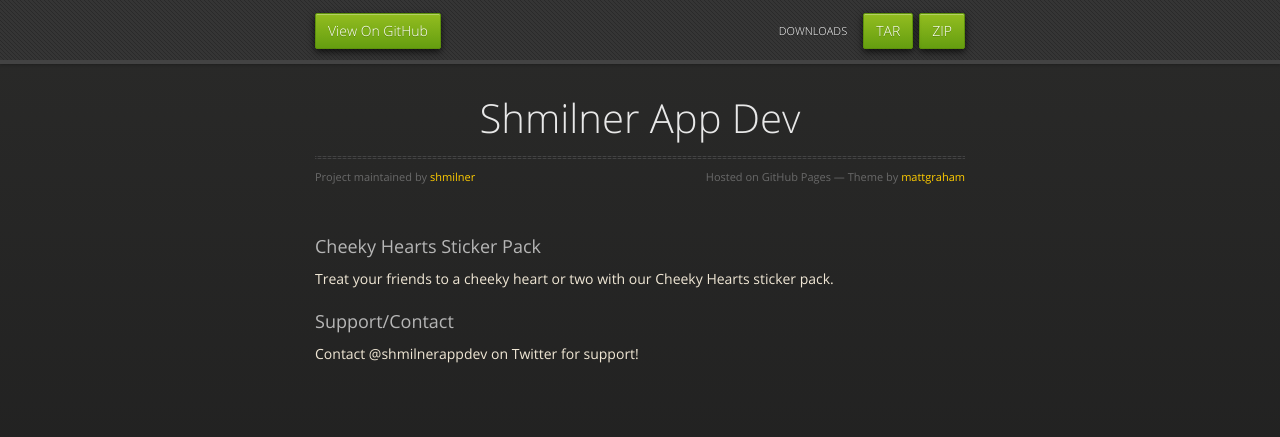
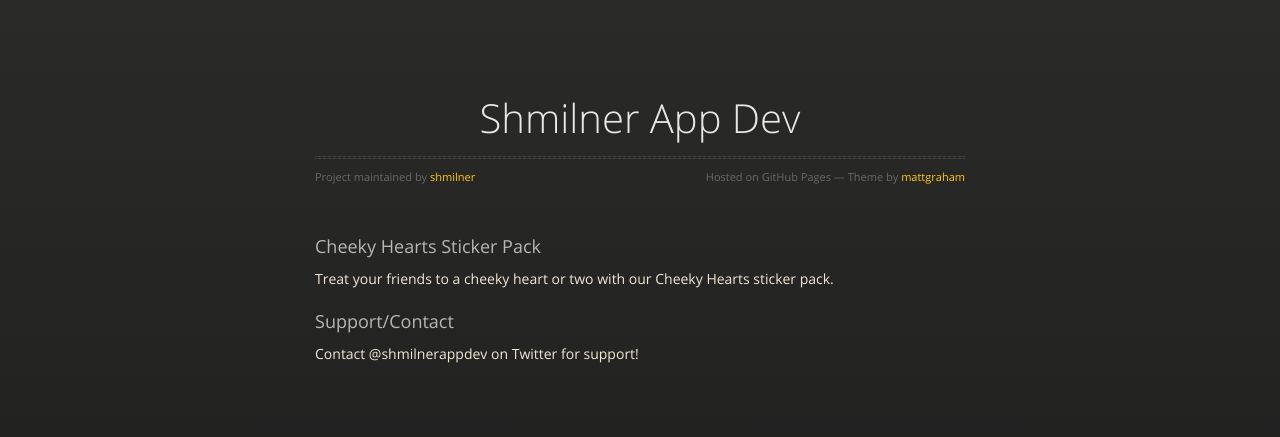
Before and after one commit to shmilner/apps, a plain HTML site: page index.html in a window 1280 px wide. Drawn offline with nearby package versions, Linux system fonts and the light colour scheme.

Commit message:
Update index.html

```diff
--- a/index.html
+++ b/index.html
@@ -18,14 +18,6 @@
 
   </head>
   <body>
-      <div id="header">
-        <nav>
-          <li class="fork"><a href="https://github.com/shmilner/apps">View On GitHub</a></li>
-          <li class="downloads"><a href="https://github.com/shmilner/apps/zipball/master">ZIP</a></li>
-          <li class="downloads"><a href="https://github.com/shmilner/apps/tarball/master">TAR</a></li>
-          <li class="title">DOWNLOADS</li>
-        </nav>
-      </div><!-- end header -->
 
     <div class="wrapper">
 
```
